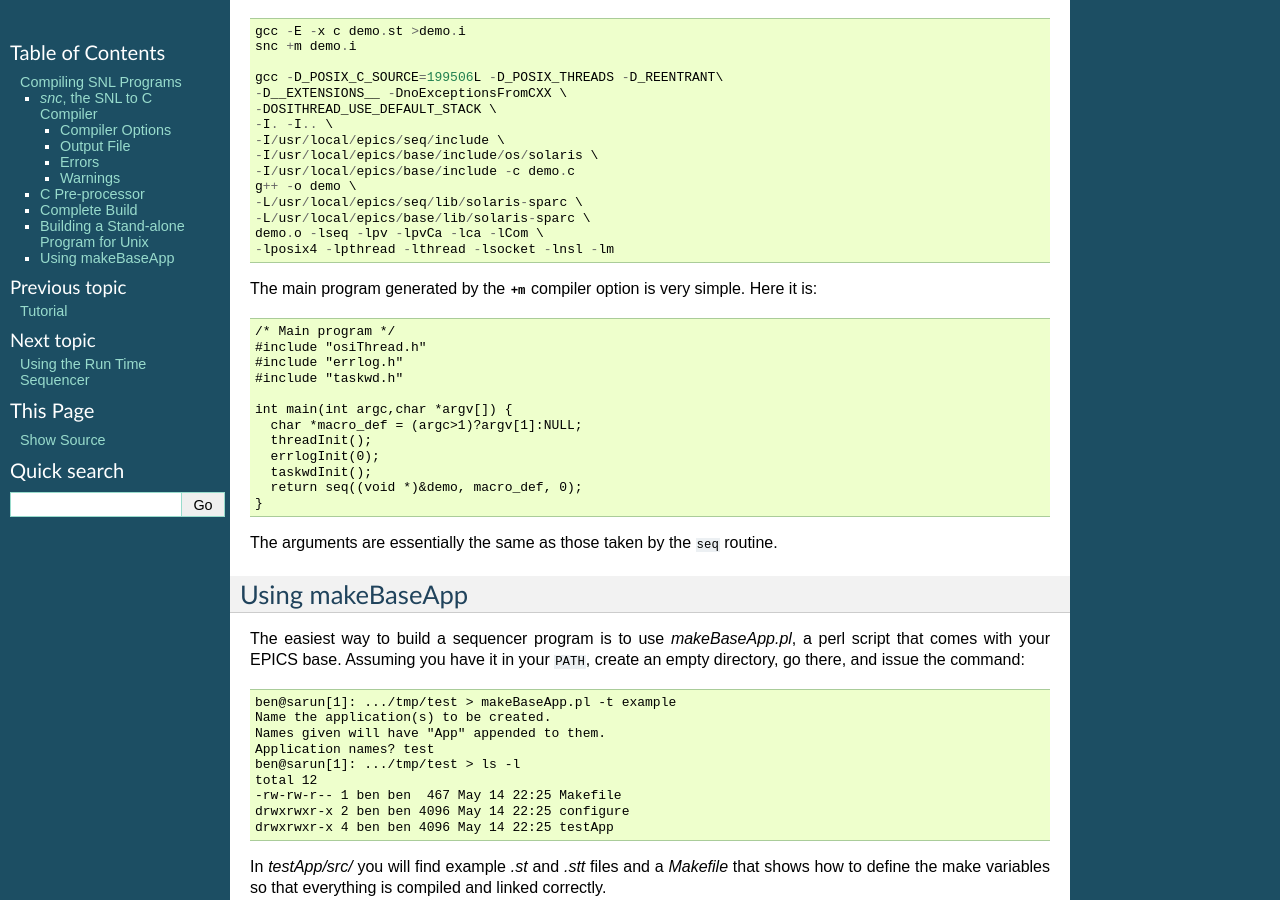
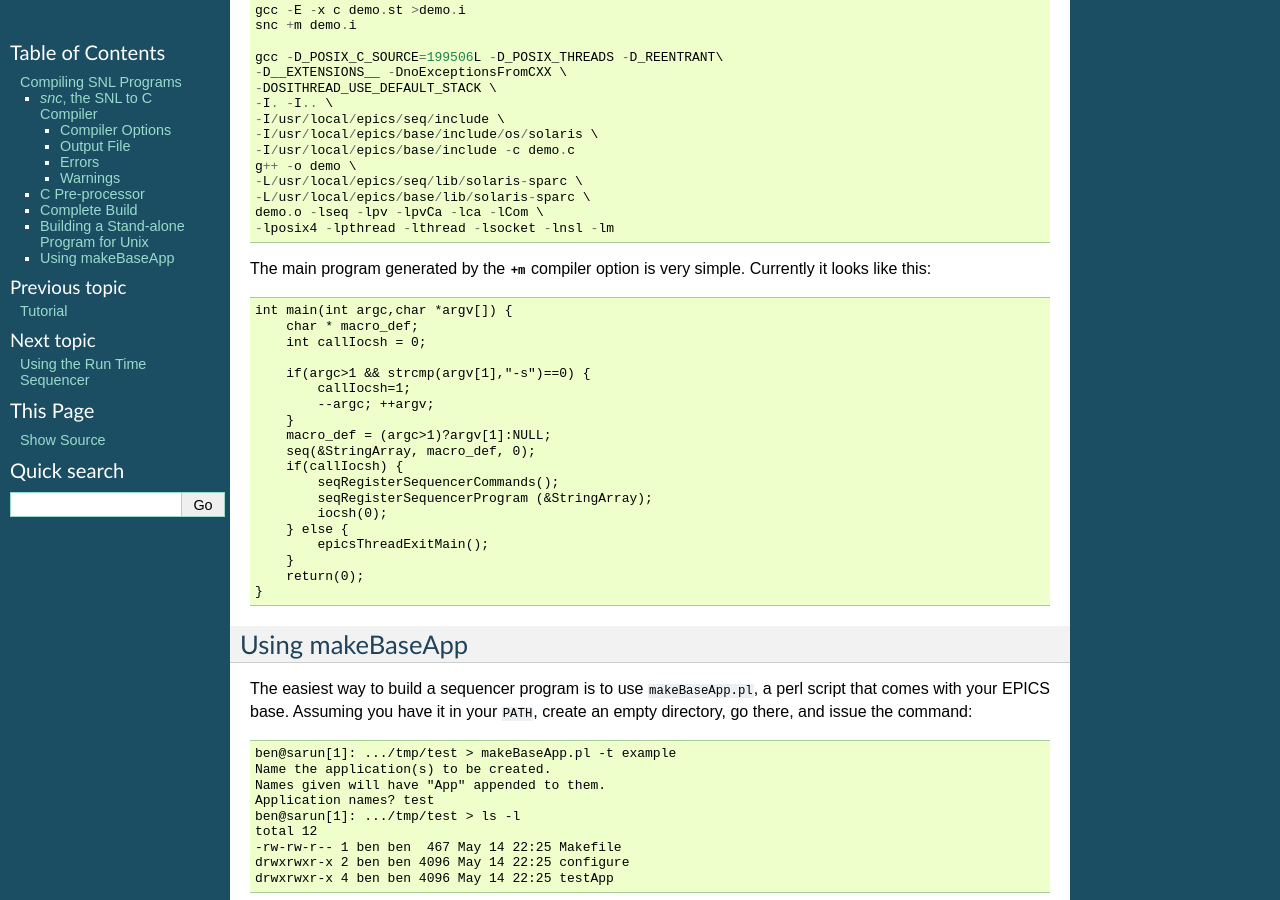
Before and after one commit to jeonghanlee/sequencer-2-2, a Sphinx documentation site: the page built from documentation/Compiling.txt, in a window 1280 px wide and 900 px high, scrolled down 2956 px. Built offline with Sphinx 7.4.7, drawn with Linux system fonts in a browser that asks for light colours; some of the changed text lies outside the part shown.

Commit message:
docs: some fixes/updates in Compiling chapter

```diff
--- a/documentation/Compiling.txt
+++ b/documentation/Compiling.txt
@@ -170,9 +170,7 @@ startup script).
 Here is a full build of a simple state program from source under
 Solaris. Compiler and loader options will vary with other operating
 systems. It is assumed that the sequencer is in
-*/usr/local/epics/seq* and that EPICS is in */usr/local/epics*.
-
-::
+*/usr/local/epics/seq* and that EPICS is in */usr/local/epics*. ::
 
   gcc -E -x c demo.st >demo.i
   snc +m demo.i
@@ -191,23 +189,28 @@ systems. It is assumed that the sequencer is in
   -lposix4 -lpthread -lthread -lsocket -lnsl -lm
 
 The main program generated by the :option:`+m` compiler option is very
-simple. Here it is::
+simple. Currently it looks like this::
 
-  /* Main program */
-  #include "osiThread.h"
-  #include "errlog.h"
-  #include "taskwd.h"
+    int main(int argc,char *argv[]) {
+        char * macro_def;
+        int callIocsh = 0;
 
-  int main(int argc,char *argv[]) {
-    char *macro_def = (argc>1)?argv[1]:NULL;
-    threadInit();
-    errlogInit(0);
-    taskwdInit();
-    return seq((void *)&demo, macro_def, 0);
-  }
+        if(argc>1 && strcmp(argv[1],"-s")==0) {
+            callIocsh=1;
+            --argc; ++argv;
+        }
+        macro_def = (argc>1)?argv[1]:NULL;
+        seq(&StringArray, macro_def, 0);
+        if(callIocsh) {
+            seqRegisterSequencerCommands();
+            seqRegisterSequencerProgram (&StringArray);
+            iocsh(0);
+        } else {
+            epicsThreadExitMain();
+        }
+        return(0);
+    }
 
-The arguments are essentially the same as those taken by the ``seq``
-routine.
 
 .. _UsingmakeBaseApp:
 
@@ -215,7 +218,7 @@ Using makeBaseApp
 -----------------
 
 The easiest way to build a sequencer program is to use
-*makeBaseApp.pl*, a perl script that comes with your EPICS base.
+``makeBaseApp.pl``, a perl script that comes with your EPICS base.
 Assuming you have it in your ``PATH``, create an empty directory, go
 there, and issue the command::
 
@@ -229,13 +232,13 @@ there, and issue the command::
    drwxrwxr-x 2 ben ben 4096 May 14 22:25 configure
    drwxrwxr-x 4 ben ben 4096 May 14 22:25 testApp
 
-In *testApp/src/* you will find example *.st* and *.stt* files
-and a *Makefile* that shows how to define the make variables so
+In ``testApp/src/`` you will find example ``.st`` and ``.stt`` files
+and a ``Makefile`` that shows how to define the make variables so
 that everything is compiled and linked correctly.
 
 All that's left to do is add::
 
    SNCSEQ=/path/to/your/seq/installation
 
-to *configure/RELEASE* (that is, the one in the *configure* directory
-that *makeBaseApp.pl* just created).
+to ``configure/RELEASE`` (that is, the one in the ``configure`` directory
+that ``makeBaseApp.pl`` just created).
```
Also changed, not shown: other parts of documentation/Compiling.txt (+3 -3 lines).
